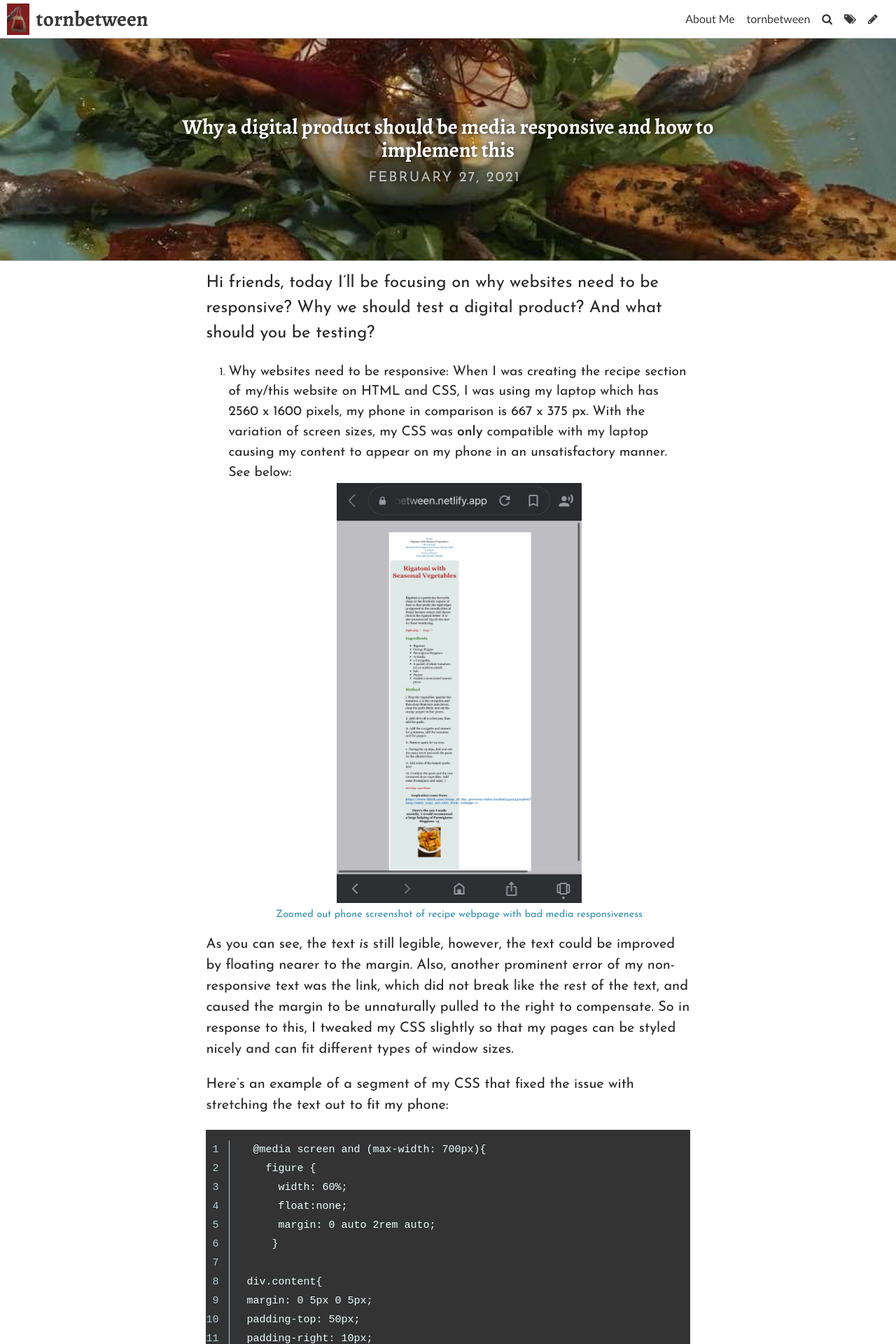
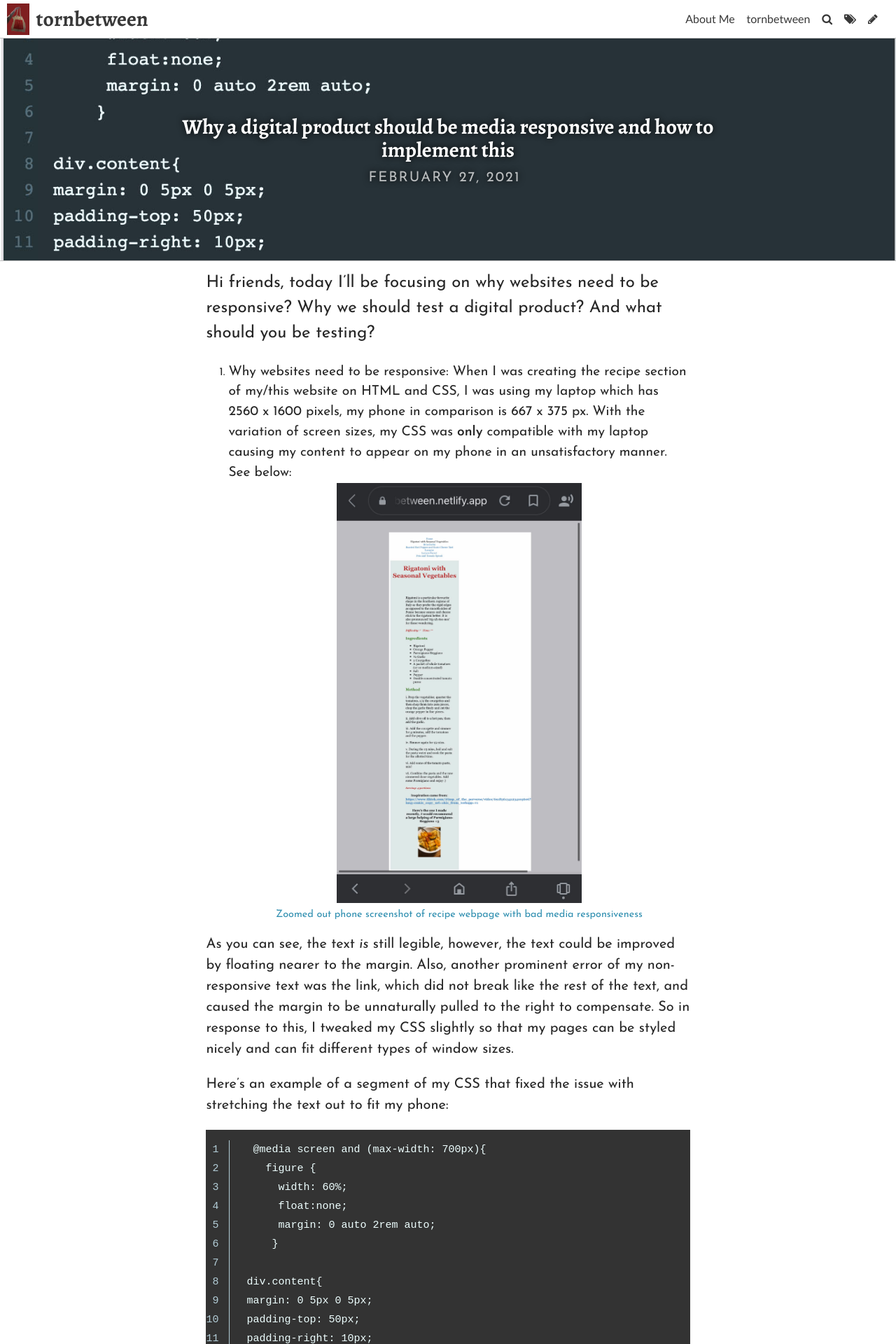
Before and after one commit to Hol1999/Hollyrecipewebsite, a Jekyll site: the page built from _posts/2021-02-26-why-a-digital-product-should-be-media-responsive-and-how-to-implement-this.md, in a window 1280 px wide. Shown: the top 1920 px of the page at 70% size. Built offline with Jekyll 4.4.1, drawn with Linux system fonts in a browser that asks for light colours; some web fonts are replaced.

Commit message:
Update Post “2021-02-26-why-a-digital-product-should-be-media-responsive-and-how-to-implement-this”

```diff
--- a/_posts/2021-02-26-why-a-digital-product-should-be-media-responsive-and-how-to-implement-this.md
+++ b/_posts/2021-02-26-why-a-digital-product-should-be-media-responsive-and-how-to-implement-this.md
@@ -2,7 +2,7 @@
 layout: post
 title: Why a digital product should be media responsive and how to implement this
 date: 2021-02-27T11:28:00.000Z
-header_feature_image: ../uploads/brushetta.jpg
+header_feature_image: ../uploads/codeblock.jpg
 title_color: "#ffffff"
 caption: 27/2/21
 comments: false
```
Also changed, not shown: uploads/codeblock.jpg (added).
